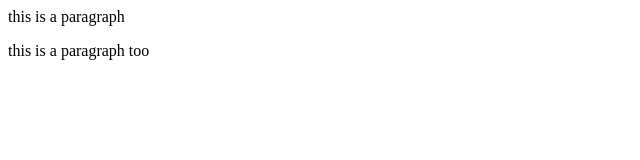
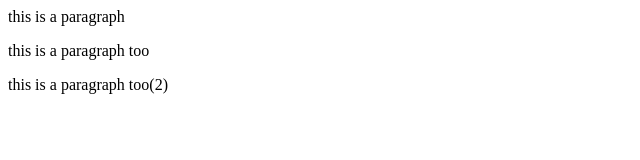
Before and after one commit to harshitha-811/fullstack_development, a website: page index.html in a window 1280 px wide. Shown: the whole page, without its empty margins (0-640 px from the left). Drawn offline with Linux system fonts and the light colour scheme.

Commit message:
fourth commit

```diff
--- a/index.html
+++ b/index.html
@@ -2,5 +2,6 @@
 <body>
 	<p>this is a paragraph</p>
 	<p>this is a paragraph too</p>
+	<p>this is a paragraph too(2)</p>
 </body>
 </html>
```
Also changed, not shown: package.json (added, +24 -0 lines), 2 other files.
